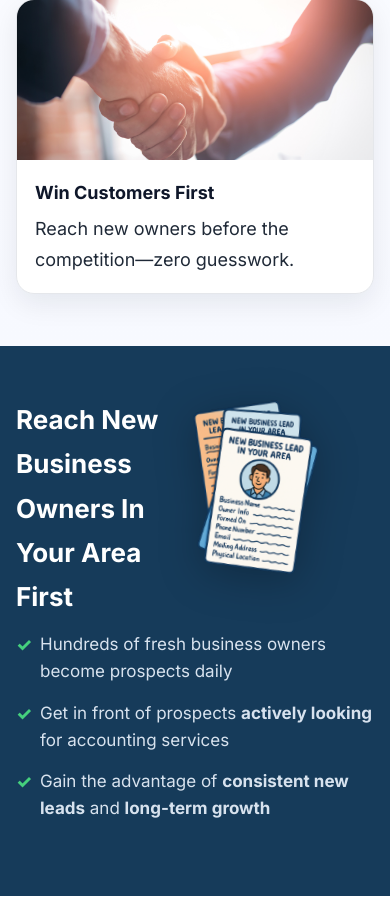
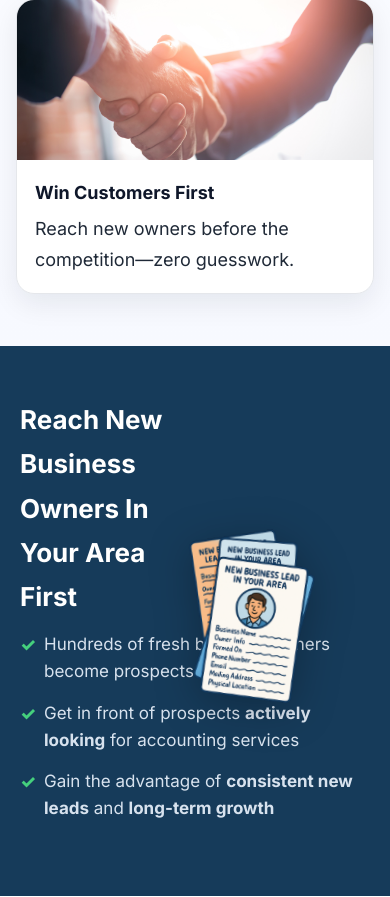
Before and after one commit to rileygiauque/mybusinessleadfinder, a Flask app: page / in a window 390 px wide. Shown: the part 1769-2666 px from the top of the page. Run offline with Flask 3, Linux system fonts and the light colour scheme; data that the repository does not hold is empty; parts of the project's set-up code (start-up, migrations or seed data) failed here and were passed over.

Commit message:
Update index.html

```diff
--- a/nbp/templates/index.html
+++ b/nbp/templates/index.html
@@ -664,11 +664,11 @@ form input {
     grid-template-columns: 1fr 180px;
     grid-template-rows: auto auto;
     gap: 12px 16px;
-  align-items: center;  /* ← Changed from start to center */
+    align-items: center;      /* ← Changed */
     position: relative;
-  justify-items: center;  /* ← ADD THIS to center horizontally */
-  max-width: 600px;  /* ← Optional: constrain width */
-  margin: 0 auto;  /* ← Center the grid itself */
+    max-width: 500px;         /* ← Added */
+    margin: 0 auto;           /* ← Added */
+    padding-inline: 20px;     /* ← Added */
   }
 
   .section-results h2 {
@@ -679,14 +679,14 @@ form input {
 
   .lead-sticker {
     grid-column: 2;
-    grid-row: 1 / 3;  /* spans both rows */
+    grid-row: 1 / 3;
     position: relative;
     width: 180px;
     transform: rotate(-2deg);
     margin: 0;
     left: auto;
     bottom: auto;
-    align-self: start;
+    align-self: center;       /* ← Changed from start */
   }
 
   .results-subtitle {
```
Lines whose indentation alone changed are shown as unchanged.
